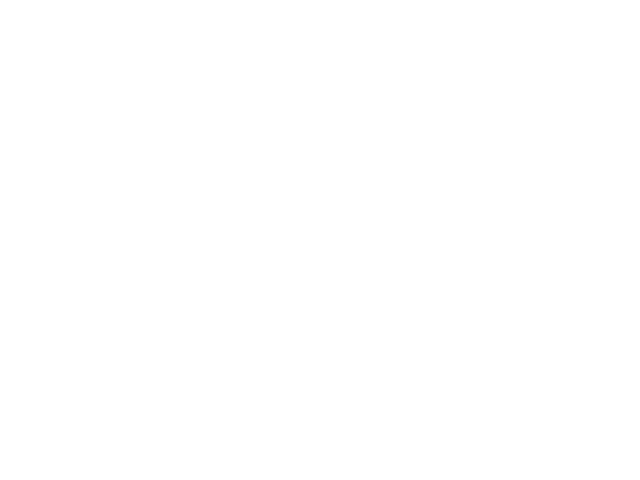
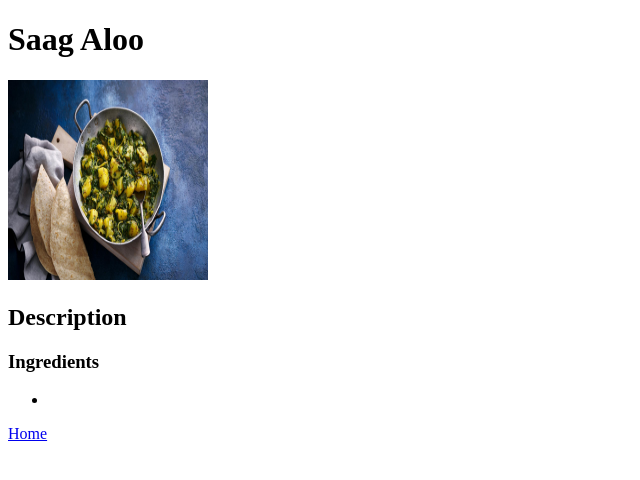
Before and after one commit to Wytchwulf/odin-recipes, a plain HTML site: page recipes/saagaloo.html in a window 1280 px wide. Shown: the whole page, without its empty margins (0-640 px from the left). Drawn offline with Linux system fonts and the light colour scheme.

Commit message:
Standardized image sizes across recipes

```diff
--- a/recipes/saagaloo.html
+++ b/recipes/saagaloo.html
@@ -7,6 +7,13 @@
     <title>Saag Aloo</title>
 </head>
 <body>
-
+    <h1>Saag Aloo</h1>
+    <img src="../images/saag.jpg" alt="Image of Saag Aloo" height="200" width="200">
+    <h2>Description</h2>
+    <h3>Ingredients</h3>
+    <ul>
+        <li></li>
+    </ul>
+    <a href="../index.html">Home</a>
 </body>
 </html>
```
Also changed, not shown: recipes/lasagna.html (+1 -1 lines), images/saag.jpg (added).
